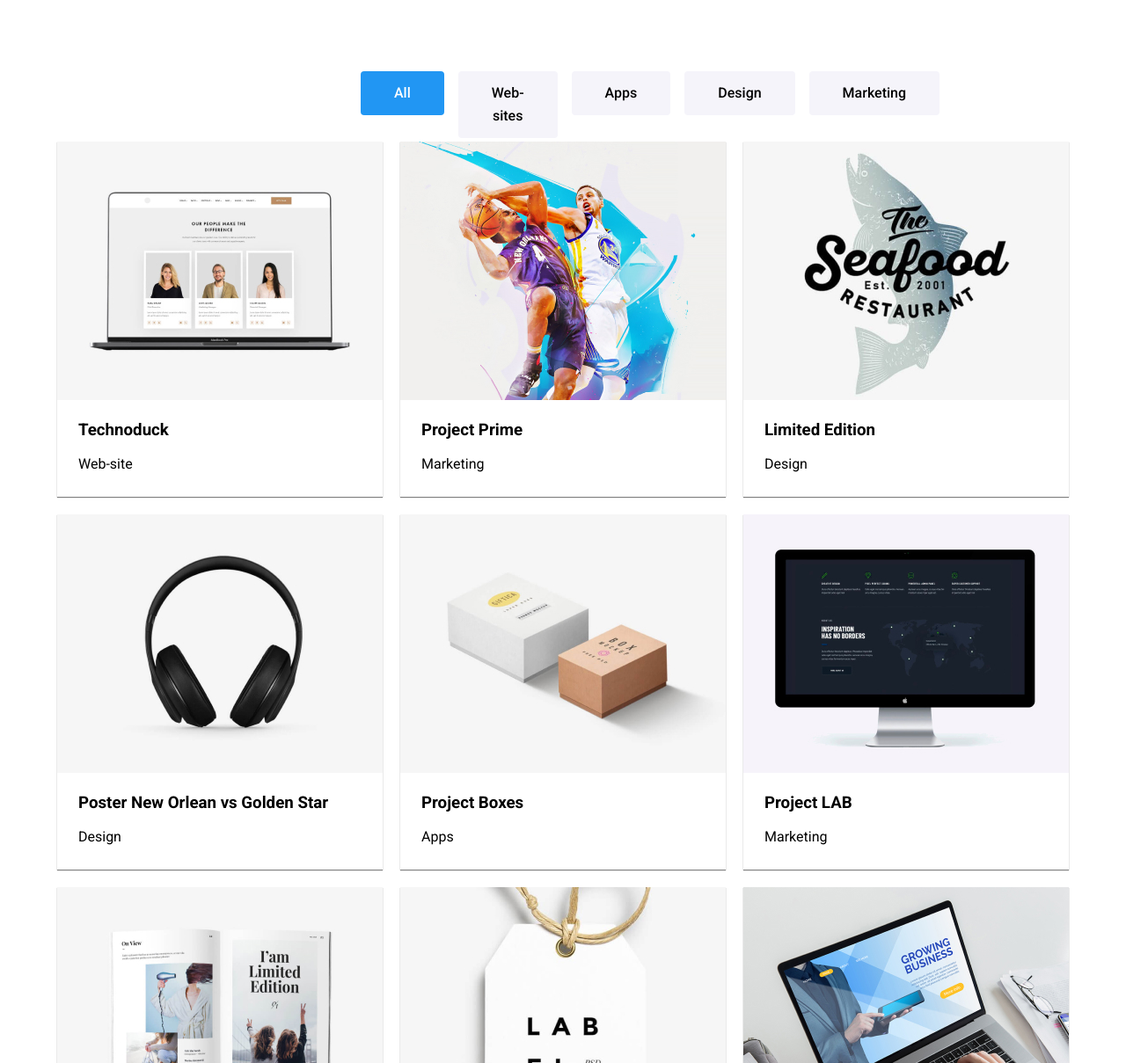
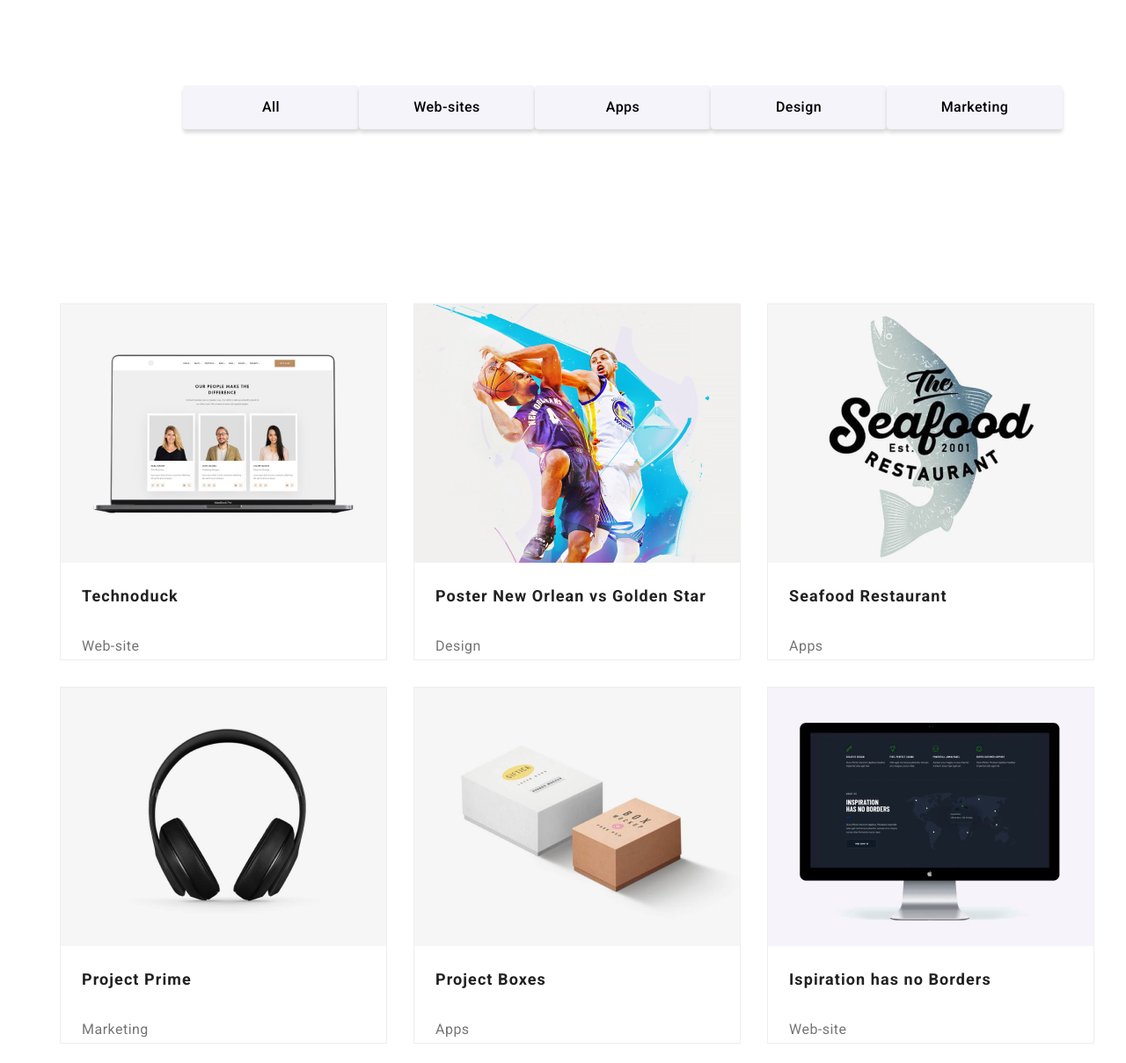
Before and after one commit to djxsrouk/goit-markup-hw-03, a plain HTML site: page portofolio.html in a window 1280 px wide. Shown: the part 113-1322 px from the top of the page at 88% size. Drawn offline with Linux system fonts and the light colour scheme.

Commit message:
Homework 3 update after mentor feedback

```diff
--- a/css/styles.css
+++ b/css/styles.css
@@ -108,13 +108,6 @@ body {
     background-color: #ffffff;
     width: 100%;
     color: #000000;
-    margin: 0;
-}
-
-.container {
-    width: 75%;
-    align-items: baseline
-;
 }
 
 
@@ -286,113 +279,135 @@ footer {
 
 
 /* PORTOFOLIO */
-.portofolio-section {
-	width: 75%;
-	text-align: center;
-	margin: 20px;
+.portofolio-container {
+    justify-content: center;
+    display: flex;
+    flex-shrink: initial;
+    flex-direction: column;
+    row-gap: 50px;
+    align-items: center;
 }
 
-.portofolio-container {
-	width: 100%;
-	margin-top: 94px;
-	display: flex;
-	justify-content: center;
-	align-items: center;
-	flex-direction: column;
+.portofolio-container ul {
+    font-family: "roboto", sans-serif;
+    font-size: 16px;
 
-
-}
-.button-por {
-    background: #F5F4FA;
-    font-weight: 500;
-    font-size: 16px;
-    font-family: inherit;
-    line-height: 26px;
-    border-radius: 0px;
-    border: 0px;
-    flex-shrink: 0;
-	width: fit-content;
-    text-align: center;
-    cursor: pointer;
-    margin: 8px;
-	border-radius: 4px;
-	padding: 12px 38px;
+    width: 100%;
+    padding-top: 94px;
 }
 
-.button-por-active {
-    background: #2196F3;
-    color: #FFFFFF;
-    font-weight: 500;
-    font-size: 16px;
-    line-height: 26px;
-    border-radius: 0px;
-    font-family: inherit;
-    border: 0px;
-    flex-shrink: 0;
-	width: fit-content;
-    text-align: center;
-    cursor: pointer;
-	margin: 8px;
-	border-radius: 4px;
-	padding: 12px 38px;
+.projects-menu {
+    width: 75%;
+    margin-bottom: 50px;
 }
 
-.portofolio-section ul li h4 {
+.projects-button {
+    width: 516px;
+    height: 38px;
+    top: 174px;
+    left: 542px;
+    list-style-type: none;
+    display: flex;
+    justify-content: space-around;
+}
+
+.projects-button .button {
+    background-color: #f5f4fa;
+    border: none;
+    color: #000000;
+    text-decoration: none;
+    font-weight: 500;
+    line-height: 38px;
+    letter-spacing: 0.03em;
+    font-size: 16px;
+    cursor: pointer;
+    text-transform: none;
+    justify-content: center;
+    padding: 0 18px;
+    border-radius: 4px;
+}
+.projects-menu .projects-button:hover,
+.projects-menu .projects-button:focus {
+    color: #2196F3;
+}
+
+.projects-menu .projects-button:link,
+.projects-menu .projects-button:visited {
+    color: #2196f3;
+}
+
+li .button:focus,
+li .button:hover {
+    background-color: #2196f3;
+    color: #fff;
+    box-shadow: 0px 2px 2px 0px rgba(0, 0, 0, 0.12);
+    box-shadow: 0px 1px 2px 0px rgba(0, 0, 0, 0.08);
+    box-shadow: 0px 3px 1px 0px rgba(0, 0, 0, 0.1);
+}
+
+.projects-button:active, .currentweb:focus {
+    color: #2196f3;
+}
+.projects {
+    display: flex;
+    flex-wrap: wrap;
+    gap: 30px;
+    align-items: center;
+    max-width: 1200px;
+    margin: 0;
+}
+
+.projects-image {
+    list-style-type: none;
+    height: 404px;
+    justify-content: center;
+    display: block;
+    max-width: 370px;
+    flex-basis: calc((100% - 90px) / 3);
+    border: 1px solid rgba(238, 238, 238, 1);
+    cursor: pointer;
+}
+
+.projects-image div {
+    display: flex;
+    flex-direction: column;
+}
+
+.projects-image img {
+    width: 370px;
+    height: 294px;
+    top: 262px;
+    left: 215px;
+    vertical-align: middle;
+}
+
+.projects-image div h3 {
+    color: var(--nav-link);
+    font-family: var(--head-text);
+    font-weight: 700;
     font-size: 18px;
     line-height: 36px;
+    letter-spacing: 0.06em;
+    margin: 20px 24px;
+    margin-bottom: 4px;
+    text-align: left;
+}
+
+.projects-image div p {
+    font-family: "roboto", sans-serif;
+    font-size: 16px;
+    font-weight: 400;
+    line-height: 30px;
+    letter-spacing: 0.03em;
+    text-align: left;
+    color: #757575;
+    margin-top: 0;
+    margin: 20px 24px;
 
 }
 
-.portofolio-section ul li p {
-    font-weight: 400;
-    font-size: 16px;
-    color: #757575;
-    line-height: 30px;
+.projects-image:hover {
+    box-shadow: 1px 4px 6px 0px rgba(0, 0, 0, 0.16);
+    box-shadow: 0px 4px 4px 0px rgba(0, 0, 0, 0.06);
+    box-shadow: 0px 1px 1px 0px rgba(0, 0, 0, 0.12);
 }
-
-
-.button-por:focus,
-.button-por:hover {
-    background-color: #2196F3;
-    color: white;
-}
-
-.portofolio-image-section {
-    padding: 50px;
-    display: grid;
-    grid-template-columns: repeat(3, 1fr);
-    gap: 20px;
-	justify-content: center;
-
-}
-
-.portofolio-image-section .portofolio-image {
-    box-shadow: 0px 1px 1px grey;
-    border: 1px;
-    width: 370px;
-    height: 404px;
-    display: inline-table;
-    flex: 1 1 150px;
-}
-
-.portofolio-image-section div {
-    display: flexbox;
-    width: 75%;
-}
-
-.portofolio-image-section h3 {
-	padding-left: 24px;
-}
-
-.portofolio-image-section p {
-	padding-left: 24px;
-}
-
-.category {
-    width: 516px;
-    height: 38px;
-    list-style-type: none;
-    display: flex;
-    justify-content: space-around;
-    margin: 0;
-}
--- a/portofolio.html
+++ b/portofolio.html
@@ -43,129 +43,90 @@
 
     <main>
       <section class="portofolio-container">
-        <div class="portofolio"></div>
-        <ul class="category">
-          <li><button href="#" class="button-por-active">All</button></li>
-          <li><button href="#" class="button-por">Web-sites</button></li>
-          <li><button href="#" class="button-por">Apps</button></li>
-          <li><button href="#" class="button-por">Design</button></li>
-          <li><button href="#" class="button-por">Marketing</button></li>
+        <div class="projects-menu">
+          <ul class="projects-button">
+            <li><button class="button" type="button">All</button></li>
+            <li><button class="button" type="button">Web-sites</button></li>
+            <li><button class="button" type="button">Apps</button></li>
+            <li><button class="button" type="button">Design</button></li>
+            <li><button class="button" type="button">Marketing</button></li>
           </ul>
+        </div>
 
-        <div class="portofolio-image-section">
-          <div class="portofolio-image">
-            <img
-              src="images/portofolio-photos/img01.jpg"
-              alt="Technoduck"
-              height="294"
-              width="370"
-            />
-            <span>
+
+          <ul class="projects">
+            <li class="projects-image">
+              <img src="images/portofolio-photos/img01.jpg" alt="Technoduck" />
+              <div>
                 <h3>Technoduck</h3>
                 <p>Web-site</p>
-            </span>
               </div>
+            </li>
+            <li class="projects-image">
+              <img src="images/portofolio-photos/img02.jpg" alt="Poster New Orlean vs Golden Star" />
+              <div>
+                <h3>Poster New Orlean vs Golden Star</h3>
+                <p>Design</p>
+              </div>
+            </li>
 
-          <div class="portofolio-image">
-            <img
-              src="images/portofolio-photos/img02.jpg"
-              alt="Project Prime"
-              height="294"
-              width="370"
-            />
-            <span>
+            <li class="projects-image">
+              <img src="images/portofolio-photos/img03.jpg" alt="Seafood Restaurant" />
+              <div>
+                <h3>Seafood Restaurant</h3>
+                <p>Apps</p>
+              </div>
+            </li>
+
+            <li class="projects-image">
+              <img src="images/portofolio-photos/img04.jpg" alt="Project Prime" />
+              <div>
                 <h3>Project Prime</h3>
                 <p>Marketing</p>
-            </span>
               </div>
-          <div class="portofolio-image">
-            <img
-              src="images/portofolio-photos/img03.jpg"
-              alt="Limited Edition"
-              height="294"
-              width="370"
-            />
-            <span>
+            </li>
+
+            <li class="projects-image">
+              <img src="images/portofolio-photos/img05.jpg" alt="Project Boxes" />
+              <div>
+                <h3>Project Boxes</h3>
+                <p>Apps</p>
+              </div>
+            </li>
+
+            <li class="projects-image">
+              <img src="images/portofolio-photos/img06.jpg" alt="Ispiration has no Borders<" />
+              <div>
+                <h3>Ispiration has no Borders</h3>
+                <p>Web-site</p>
+              </div>
+            </li>
+
+            <li class="projects-image">
+              <img src="images/portofolio-photos/img07.jpg" alt="Limited Edition" />
+              <div>
                 <h3>Limited Edition</h3>
                 <p>Design</p>
-            </span>
               </div>
-          <div class="portofolio-image">
-            <img
-              src="images/portofolio-photos/img04.jpg"
-              alt="Poster New Orlean vs Golden Star"
-              height="294"
-              width="370"
-            />
-            <span>
-              <h3>Poster New Orlean vs Golden Star</h3>
-              <p>Design</p>
-            </span>
-          </div>
-          <div class="portofolio-image">
-            <img
-              src="images/portofolio-photos/img05.jpg"
-              alt="Project Boxes"
-              height="294"
-              width="370"
-            />
-            <span>
-              <h3>Project Boxes</h3>
-              <p>Apps</p>
-            </span>
-          </div>
-          <div class="portofolio-image">
-            <img
-              src="images/portofolio-photos/img06.jpg"
-              alt="Project LAB<"
-              height="294"
-              width="370"
-            />
-            <span>
+            </li>
+
+            <li class="projects-image">
+              <img src="images/portofolio-photos/img08.jpg" alt="Project LAB" />
+              <div>
                 <h3>Project LAB</h3>
                 <p>Marketing</p>
-            </span>
               </div>
+            </li>
 
-          <div class="portofolio-image">
-            <img
-              src="images/portofolio-photos/img07.jpg"
-              alt="Seafood Restaurant"
-              height="294"
-              width="370"
-            />
-            <span>
-              <h3>Seafood Restaurant</h3>
-              <p>Apps</p>
-            </span>
-          </div>
-          <div class="portofolio-image">
-            <img
-              src="images/portofolio-photos/img08.jpg"
-              alt="Ispiration has no Borders"
-              height="294"
-              width="370"
-            />
-            <span>
-              <h3>Ispiration has no Borders</h3>
-              <p>Web-site</p>
-            </span>
-          </div>
-          <div class="portofolio-image">
-            <img
-              src="images/portofolio-photos/img09.jpg"
-              alt="Growing Business"
-              height="294"
-              width="370"
-            />
-            <span>
+            <li class="projects-image">
+              <img src="images/portofolio-photos/img09.jpg" alt="Growing Business" />
+              <div>
                 <h3>Growing Business</h3>
                 <p>Apps</p>
-            </span>
               </div>
-        </div>
+            </li>
+          </ul>
 </section>
-    </main>
 
     <footer class="footer-info">
       <a href="./index.html" class="logo"
```
Lines whose indentation alone changed are shown as unchanged.
